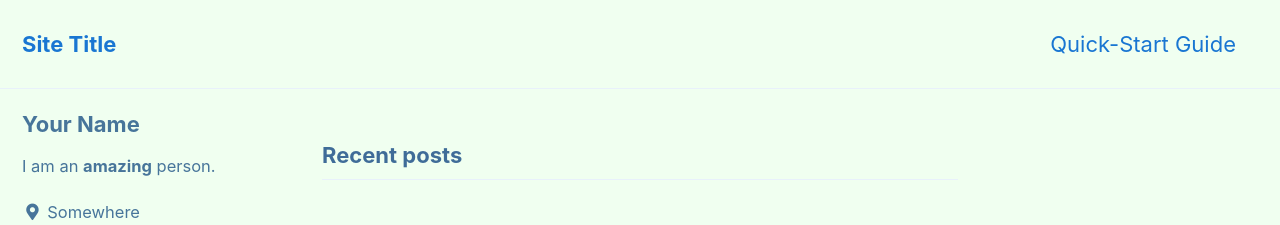
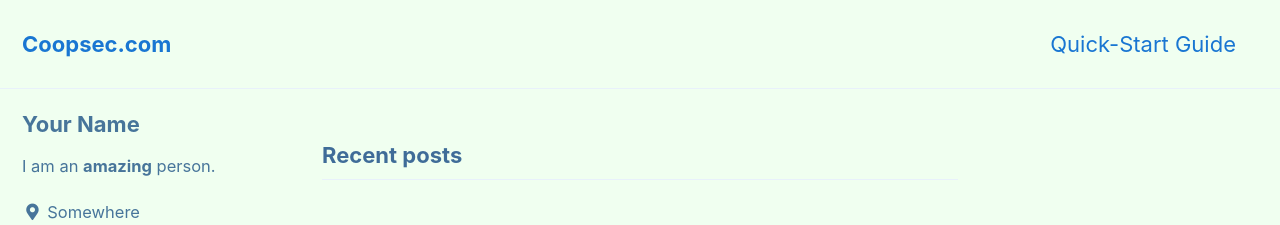
Before and after one commit to coopsec/testcoop, a Jekyll site: the page built from index.html, in a window 1280 px wide. Shown: the top 225 px of the page. Built offline with Jekyll 4.4.1, drawn with Linux system fonts in a browser that asks for light colours; cached includes are drawn as plain includes; the list of posts is cut into pages by our own code.

Commit message:
Update _config.yml

```diff
--- a/_config.yml
+++ b/_config.yml
@@ -16,7 +16,7 @@ minimal_mistakes_skin    : "aqua" # "air", "aqua", "contrast", "dark", "dirt", "
 
 # Site Settings
 locale                   : "en-US"
-title                    : "Site Title"
+title                    : "Coopsec.com"
 title_separator          : "-"
 subtitle                 : # site tagline that appears below site title in masthead
 name                     : "Your Name"
```
